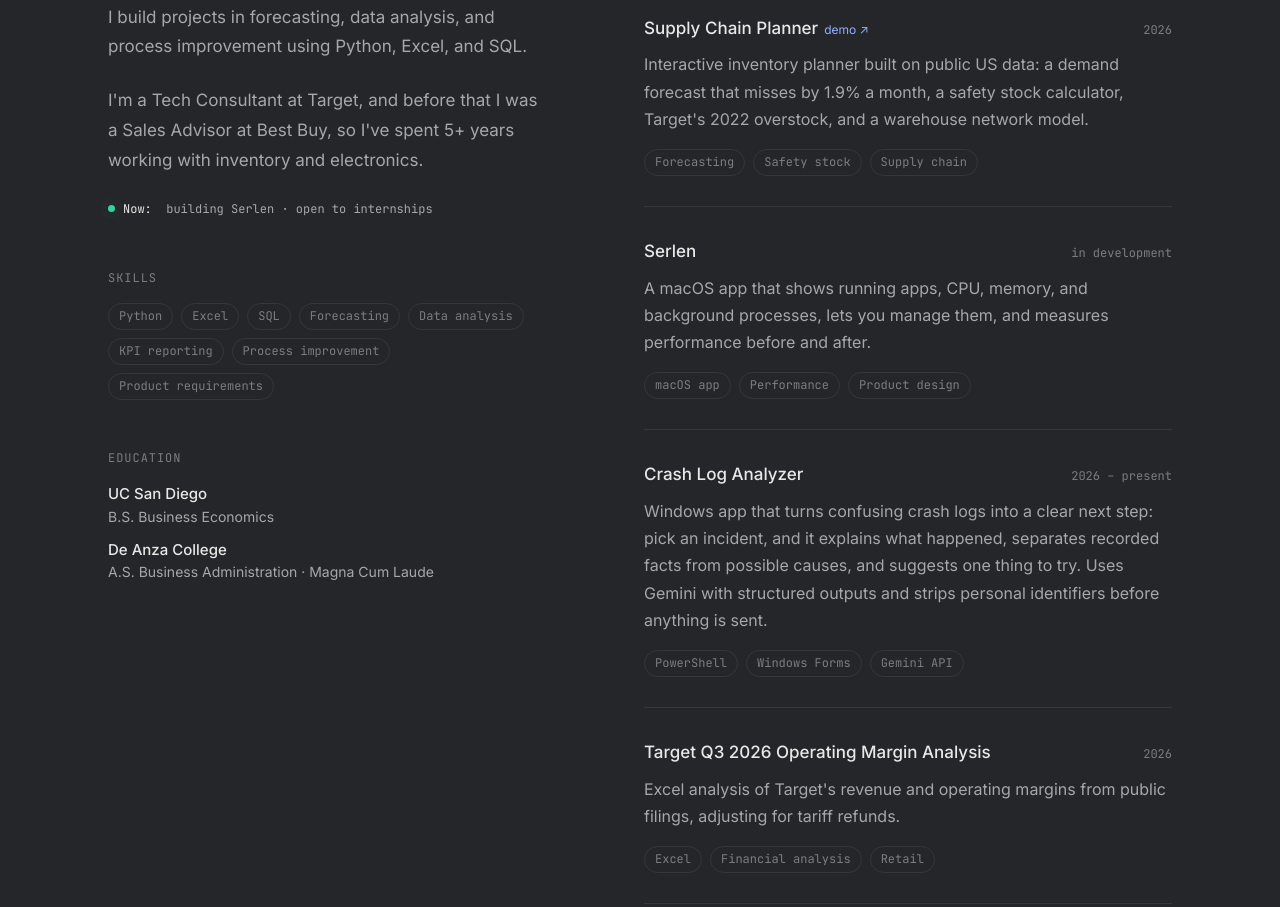
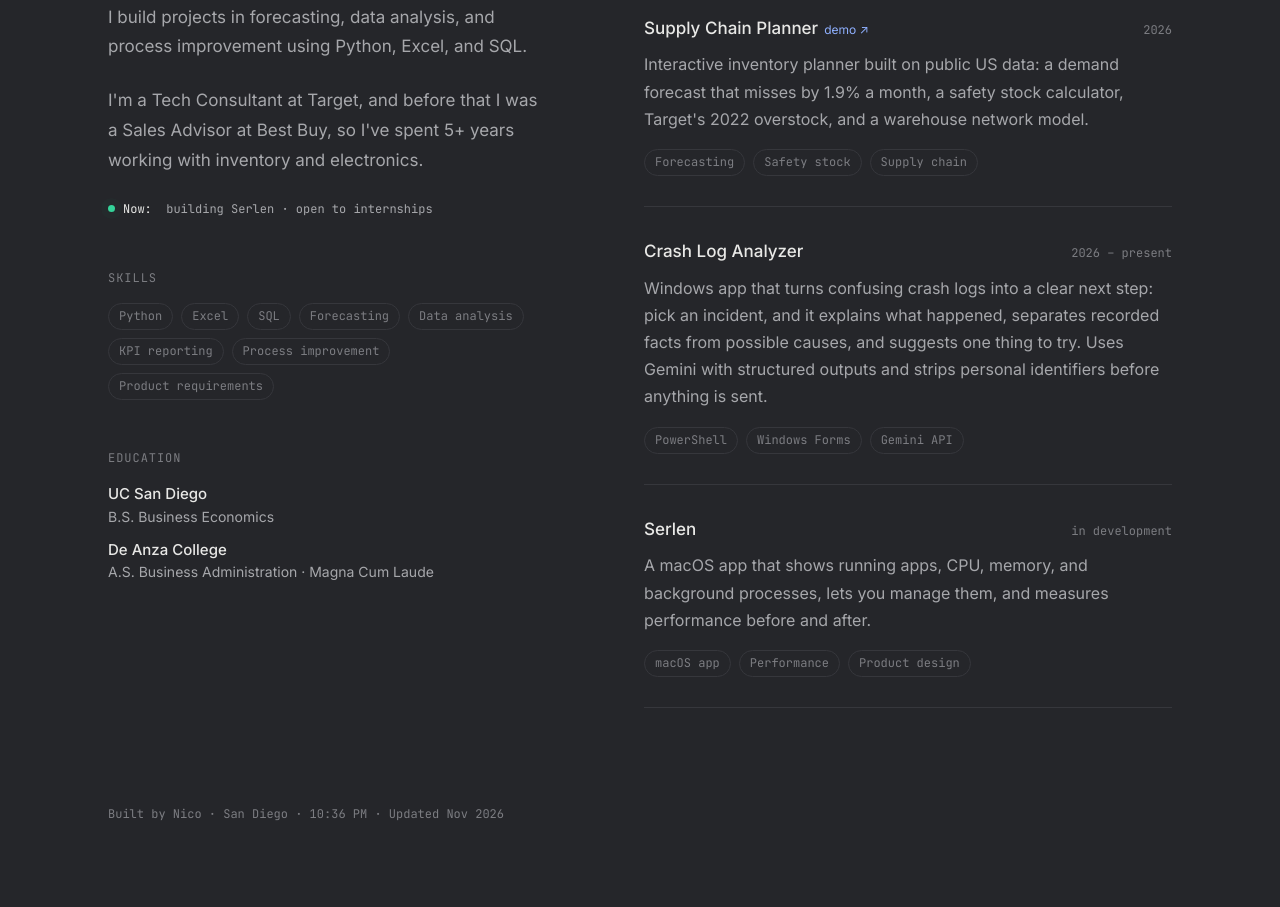
Before and after one commit to 6nico/6nico.github.io, a plain HTML site: page index.html in a window 1280 px wide. Shown: the part 439-1346 px from the top of the page. Drawn offline with Linux system fonts and the light colour scheme.

Commit message:
Move Crash Log Analyzer above Serlen; remove Target margin analysis

```diff
--- a/index.html
+++ b/index.html
@@ -41,12 +41,10 @@
       <p>Python optimizer that plans the shortest route for returning items to the shelf, then estimates walking distance, time, and labor saved.</p><div class="tags"><span>Python</span><span>Route optimization</span><span>Operations</span></div></li>
     <li><div class="row"><h3><a href="https://6nico.github.io/supply-chain-planner/" target="_blank" rel="noopener">Supply Chain Planner</a><span class="live">demo ↗</span></h3><span class="meta">2026</span></div>
       <p>Interactive inventory planner built on public US data: a demand forecast that misses by 1.9% a month, a safety stock calculator, Target's 2022 overstock, and a warehouse network model.</p><div class="tags"><span>Forecasting</span><span>Safety stock</span><span>Supply chain</span></div></li>
+    <li><div class="row"><h3>Crash Log Analyzer</h3><span class="meta">2026 – present</span></div>
+      <p>Windows app that turns confusing crash logs into a clear next step: pick an incident, and it explains what happened, separates recorded facts from possible causes, and suggests one thing to try. Uses Gemini with structured outputs and strips personal identifiers before anything is sent.</p><div class="tags"><span>PowerShell</span><span>Windows Forms</span><span>Gemini API</span></div></li>
     <li><div class="row"><h3>Serlen</h3><span class="meta">in development</span></div>
       <p>A macOS app that shows running apps, CPU, memory, and background processes, lets you manage them, and measures performance before and after.</p><div class="tags"><span>macOS app</span><span>Performance</span><span>Product design</span></div></li>
-    <li><div class="row"><h3>Crash Log Analyzer</h3><span class="meta">2026 – present</span></div>
-      <p>Windows app that turns confusing crash logs into a clear next step: pick an incident, and it explains what happened, separates recorded facts from possible causes, and suggests one thing to try. Uses Gemini with structured outputs and strips personal identifiers before anything is sent.</p><div class="tags"><span>PowerShell</span><span>Windows Forms</span><span>Gemini API</span></div></li>
-    <li><div class="row"><h3>Target Q3 2026 Operating Margin Analysis</h3><span class="meta">2026</span></div>
-      <p>Excel analysis of Target's revenue and operating margins from public filings, adjusting for tariff refunds.</p><div class="tags"><span>Excel</span><span>Financial analysis</span><span>Retail</span></div></li>
   </ul>
 
   </section>
```
